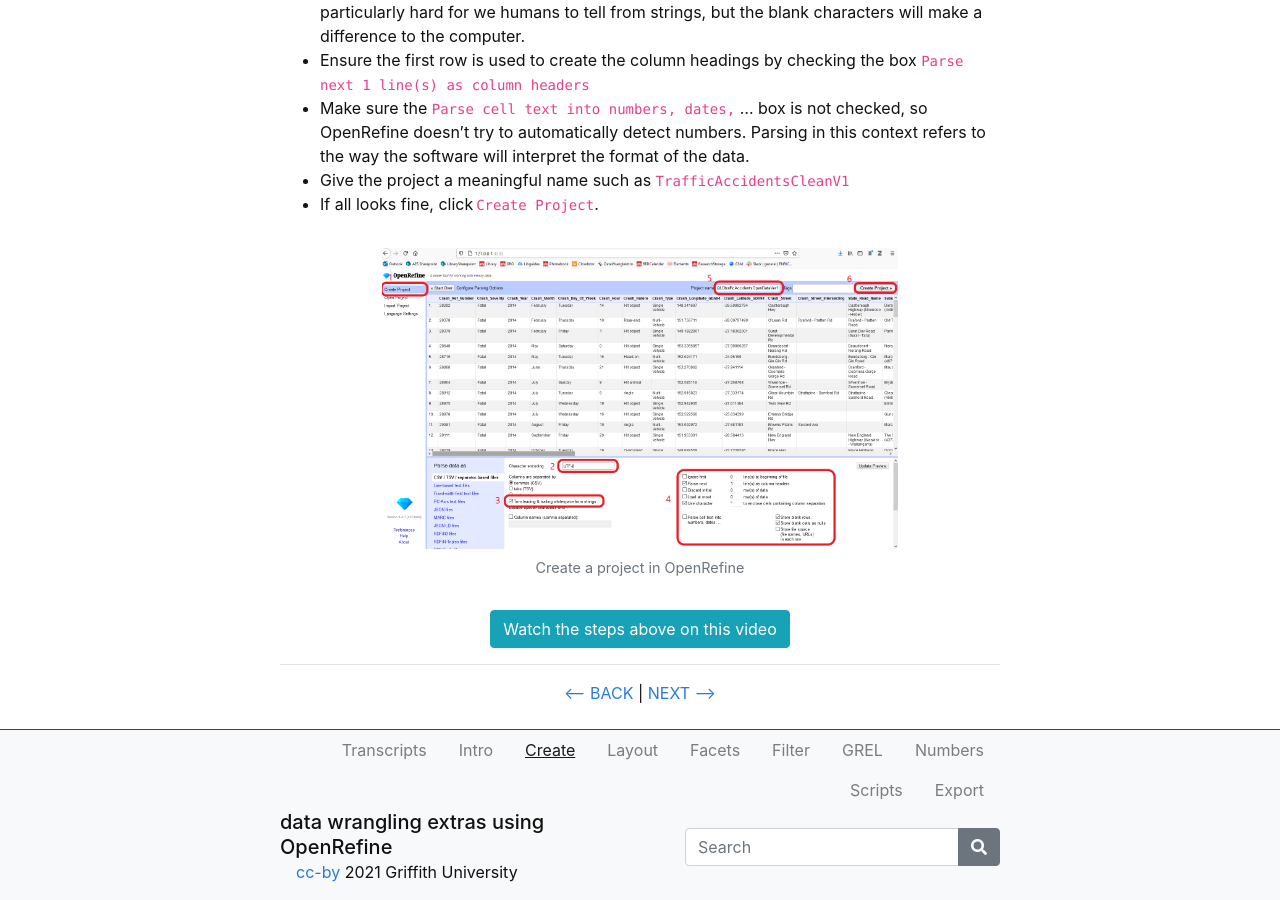
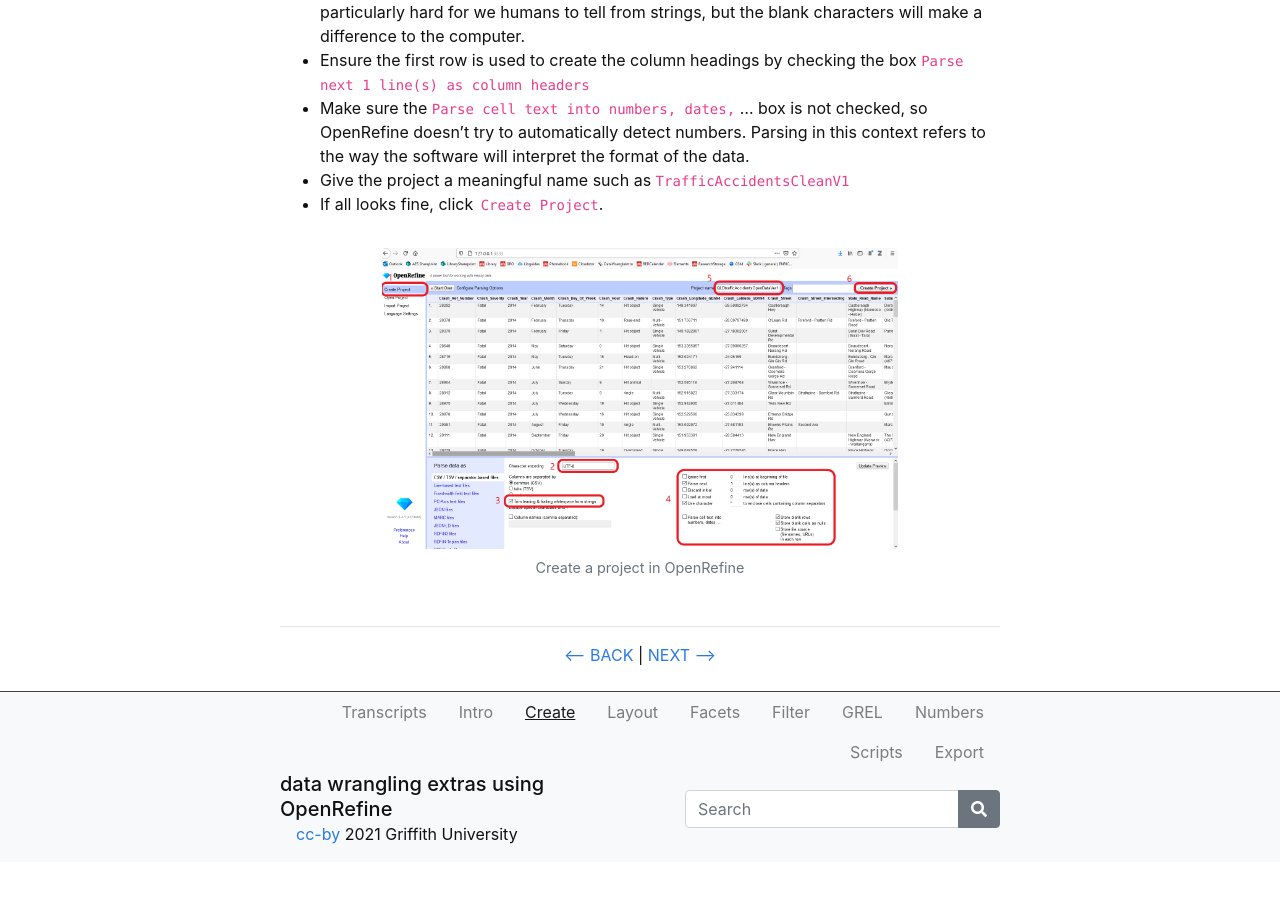
Before and after one commit to GriffithUniLibrary/OpenRefineExtras, a Jekyll site: the page built from content/2-lesson.md, in a window 1280 px wide and 900 px high, scrolled down 2309 px. Built offline with Jekyll 4.4.1, drawn with Linux system fonts in a browser that asks for light colours; after the commit the page ends 3171 px from its top, so only the background shows below that.

Commit message:
Update 2-lesson.md

```diff
--- a/content/2-lesson.md
+++ b/content/2-lesson.md
@@ -67,12 +67,9 @@ There are options to indicate whether the dataset has column headers included an
 - Ensure the first row is used to create the column headings by checking the box `Parse next 1 line(s) as column headers`
 - Make sure the `Parse cell text into numbers, dates,` ... box is not checked, so OpenRefine doesn't try to automatically detect numbers. Parsing in this context refers to the way the software will interpret the format of the data.
 - Give the project a meaningful name such as `TrafficAccidentsCleanV1`
-- If all looks fine, click `Create Project`.
+- If all looks fine, click  `Create Project`.
 
 {% include figure.html img="20201209_OR_Preview_Screen.png" alt="Create Project" caption="Create a project in OpenRefine" width="75%" %}
-
-{% include button.md text="Watch the steps above on this video" link="https://vimeo.com/412189056/0d9031def0" color="info" %}
-
 
 -----
 
```
